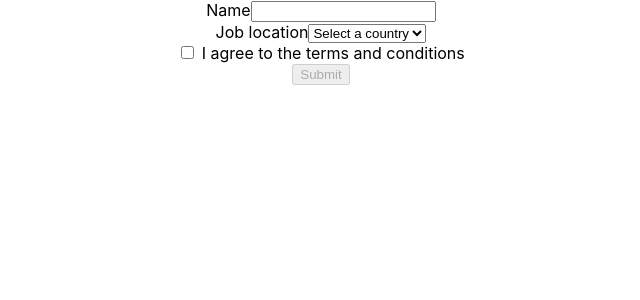
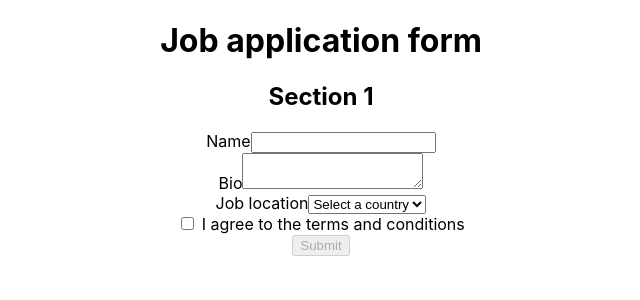
Before and after one commit to momirzaei/Learning-testing-in-react, a React (Create React App) app: page / in a window 1280 px wide. Shown: the top 300 px of the page, without its empty margins (319-959 px from the left). Built offline with nearby package versions, Linux system fonts and the light colour scheme.

Commit message:
adding more example of getByRole for testing

```diff
--- a/src/components/application/application.jsx
+++ b/src/components/application/application.jsx
@@ -1,10 +1,16 @@
 export const Application = () => {
   return (
     <>
+      <h1>Job application form</h1>
+      <h2>Section 1</h2>
       <form>
         <div>
           <label htmlFor="name">Name</label>
           <input type="text" id="name" />
+        </div>
+        <div>
+          <label htmlFor="bio">Bio</label>
+          <textarea name="bio" id="bio" />
         </div>
         <div>
           <label htmlFor="job-location">Job location</label>
```
Also changed, not shown: 1 other file (tests, documents, lock files or other folders).
